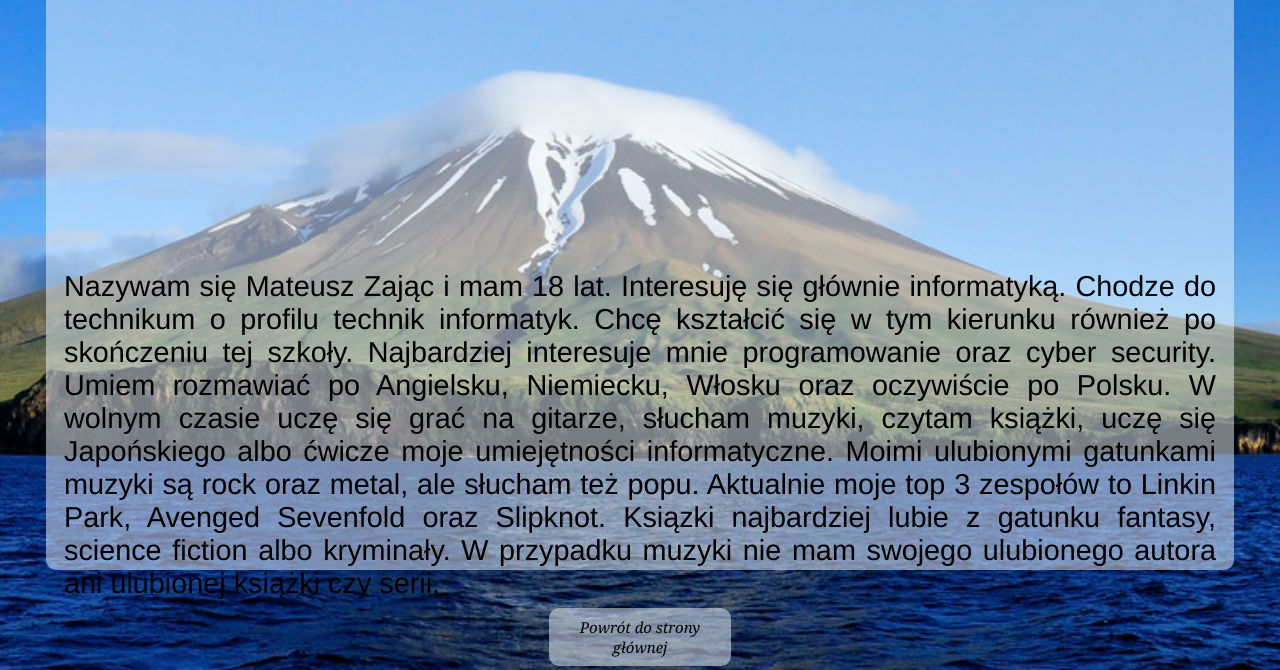
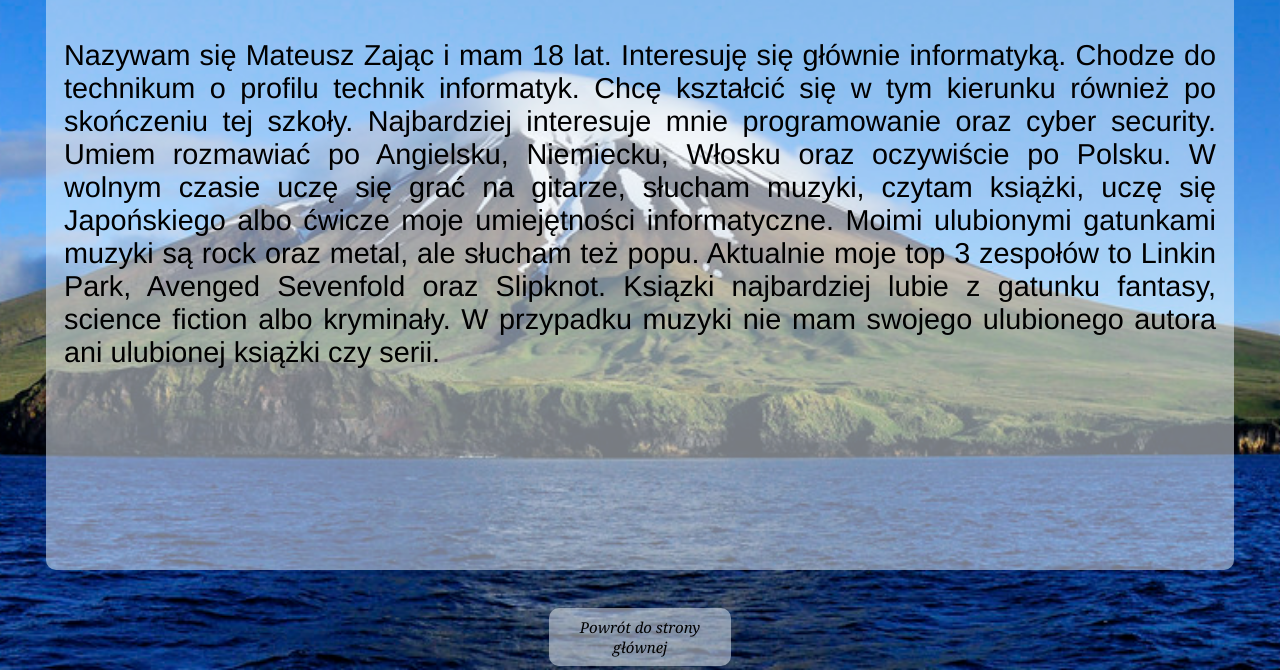
Before and after one commit to Z4U5Z/opcja, a plain HTML site: page kim_jestem.html in a window 1280 px wide. Shown: the part 130-800 px from the top of the page. Drawn offline with Linux system fonts and the light colour scheme.

Commit message:
Update kim_jestem_styles.css

```diff
--- a/kim_jestem_styles.css
+++ b/kim_jestem_styles.css
@@ -99,7 +99,7 @@ a
 {
     position: absolute;
     top: 50%;
-    transform: translate(0, 0%);
+    transform: translate(0, -70%);
     text-align: justify;
     font-family: 'Franklin Gothic Medium', 'Arial Narrow', Arial, sans-serif;
     font: black;
```
